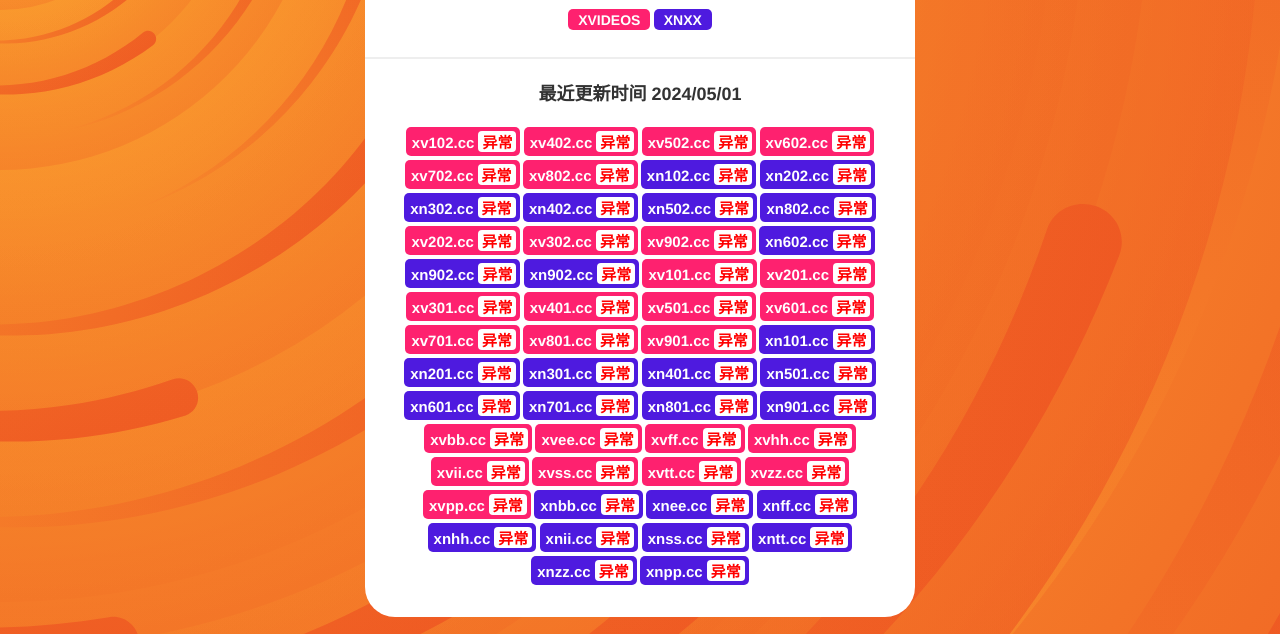
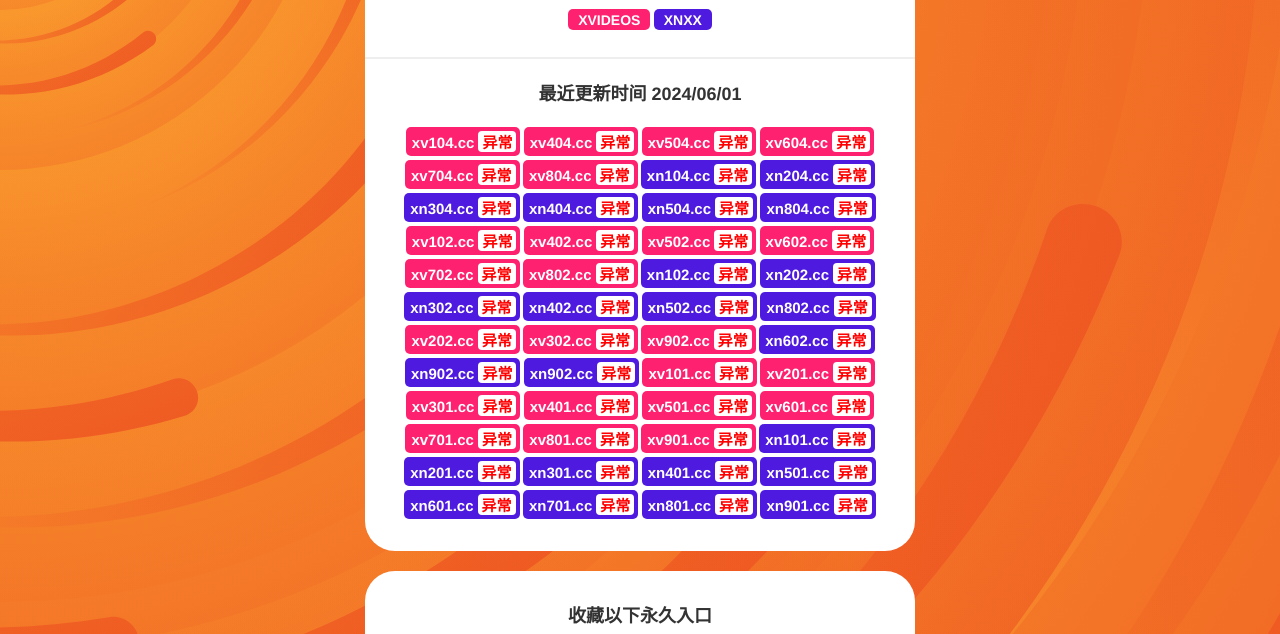
Before and after one commit to xvxn8899/xvxn, a plain HTML site: page index.html in a window 1280 px wide. Shown: the part 150-784 px from the top of the page. Drawn offline with Linux system fonts and the light colour scheme.

Commit message:
Update index.html

```diff
--- a/index.html
+++ b/index.html
@@ -25,7 +25,21 @@
                     <!--<li><a class="xv" href="https://xv.cc" target="_blank">xv.cc<i>检测中...</i></a></li>-->
                     <!--<li><a class="xn" href="https://xn.cc" target="_blank">xn.cc<i>检测中...</i></i></a></li>-->
 
-                    <h2>最近更新时间 2024/05/01</h2>
+                    <h2>最近更新时间 2024/06/01</h2>
+                    <!--2024/06/01 更新以下地址-->
+                    <li><a class="xv" href="https://xv104.cc" target="_blank">xv104.cc<i>检测中...</i></a></li>
+                    <li><a class="xv" href="https://xv404.cc" target="_blank">xv404.cc<i>检测中...</i></a></li>
+                    <li><a class="xv" href="https://xv504.cc" target="_blank">xv504.cc<i>检测中...</i></a></li>
+                    <li><a class="xv" href="https://xv604.cc" target="_blank">xv604.cc<i>检测中...</i></a></li>
+                    <li><a class="xv" href="https://xv704.cc" target="_blank">xv704.cc<i>检测中...</i></a></li>
+                    <li><a class="xv" href="https://xv804.cc" target="_blank">xv804.cc<i>检测中...</i></a></li>
+
+                    <li><a class="xn" href="https://xn104.cc" target="_blank">xn104.cc<i>检测中...</i></a></li>
+                    <li><a class="xn" href="https://xn204.cc" target="_blank">xn204.cc<i>检测中...</i></a></li>
+                    <li><a class="xn" href="https://xn304.cc" target="_blank">xn304.cc<i>检测中...</i></a></li>
+                    <li><a class="xn" href="https://xn404.cc" target="_blank">xn404.cc<i>检测中...</i></a></li>
+                    <li><a class="xn" href="https://xn504.cc" target="_blank">xn504.cc<i>检测中...</i></a></li>
+                    <li><a class="xn" href="https://xn804.cc" target="_blank">xn804.cc<i>检测中...</i></a></li>
 
                     <!--2024/05/01 更新以下地址-->
                     <li><a class="xv" href="https://xv102.cc" target="_blank">xv102.cc<i>检测中...</i></a></li>
@@ -71,26 +85,6 @@
                     <li><a class="xn" href="https://xn701.cc" target="_blank">xn701.cc<i>检测中...</i></a></li>
                     <li><a class="xn" href="https://xn801.cc" target="_blank">xn801.cc<i>检测中...</i></a></li>
                     <li><a class="xn" href="https://xn901.cc" target="_blank">xn901.cc<i>检测中...</i></a></li>
-
-                    <li><a class="xv" href="https://xvbb.cc" target="_blank">xvbb.cc<i>检测中...</i></a></li>
-                    <li><a class="xv" href="https://xvee.cc" target="_blank">xvee.cc<i>检测中...</i></a></li>
-                    <li><a class="xv" href="https://xvff.cc" target="_blank">xvff.cc<i>检测中...</i></a></li>
-                    <li><a class="xv" href="https://xvhh.cc" target="_blank">xvhh.cc<i>检测中...</i></a></li>
-                    <li><a class="xv" href="https://xvii.cc" target="_blank">xvii.cc<i>检测中...</i></a></li>
-                    <li><a class="xv" href="https://xvss.cc" target="_blank">xvss.cc<i>检测中...</i></a></li>
-                    <li><a class="xv" href="https://xvtt.cc" target="_blank">xvtt.cc<i>检测中...</i></a></li>
-                    <li><a class="xv" href="https://xvzz.cc" target="_blank">xvzz.cc<i>检测中...</i></a></li>
-                    <li><a class="xv" href="https://xvpp.cc" target="_blank">xvpp.cc<i>检测中...</i></a></li>
-
-                    <li><a class="xn" href="https://xnbb.cc" target="_blank">xnbb.cc<i>检测中...</i></a></li>
-                    <li><a class="xn" href="https://xnee.cc" target="_blank">xnee.cc<i>检测中...</i></a></li>
-                    <li><a class="xn" href="https://xnff.cc" target="_blank">xnff.cc<i>检测中...</i></a></li>
-                    <li><a class="xn" href="https://xnhh.cc" target="_blank">xnhh.cc<i>检测中...</i></a></li>
-                    <li><a class="xn" href="https://xnii.cc" target="_blank">xnii.cc<i>检测中...</i></a></li>
-                    <li><a class="xn" href="https://xnss.cc" target="_blank">xnss.cc<i>检测中...</i></a></li>
-                    <li><a class="xn" href="https://xntt.cc" target="_blank">xntt.cc<i>检测中...</i></a></li>
-                    <li><a class="xn" href="https://xnzz.cc" target="_blank">xnzz.cc<i>检测中...</i></a></li>
-                    <li><a class="xn" href="https://xnpp.cc" target="_blank">xnpp.cc<i>检测中...</i></a></li>
                 </ul>
             </div>
         </div>
```
